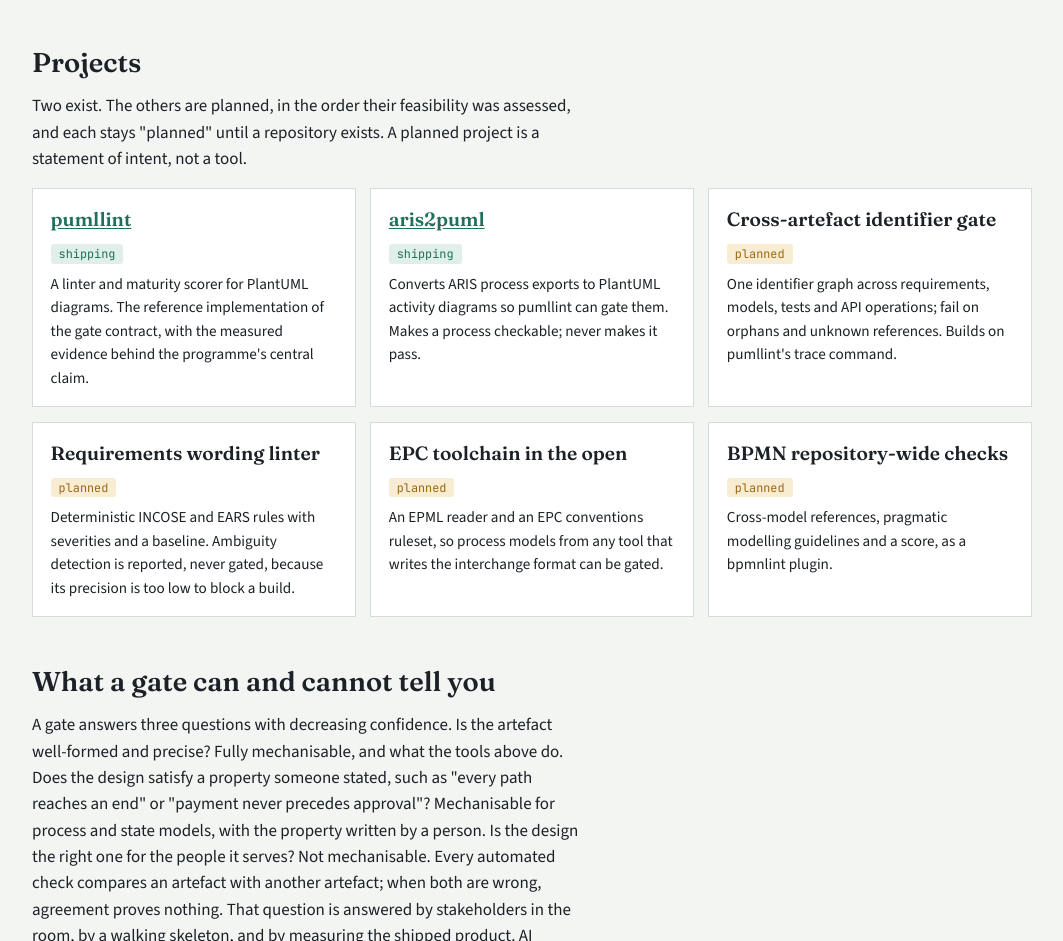
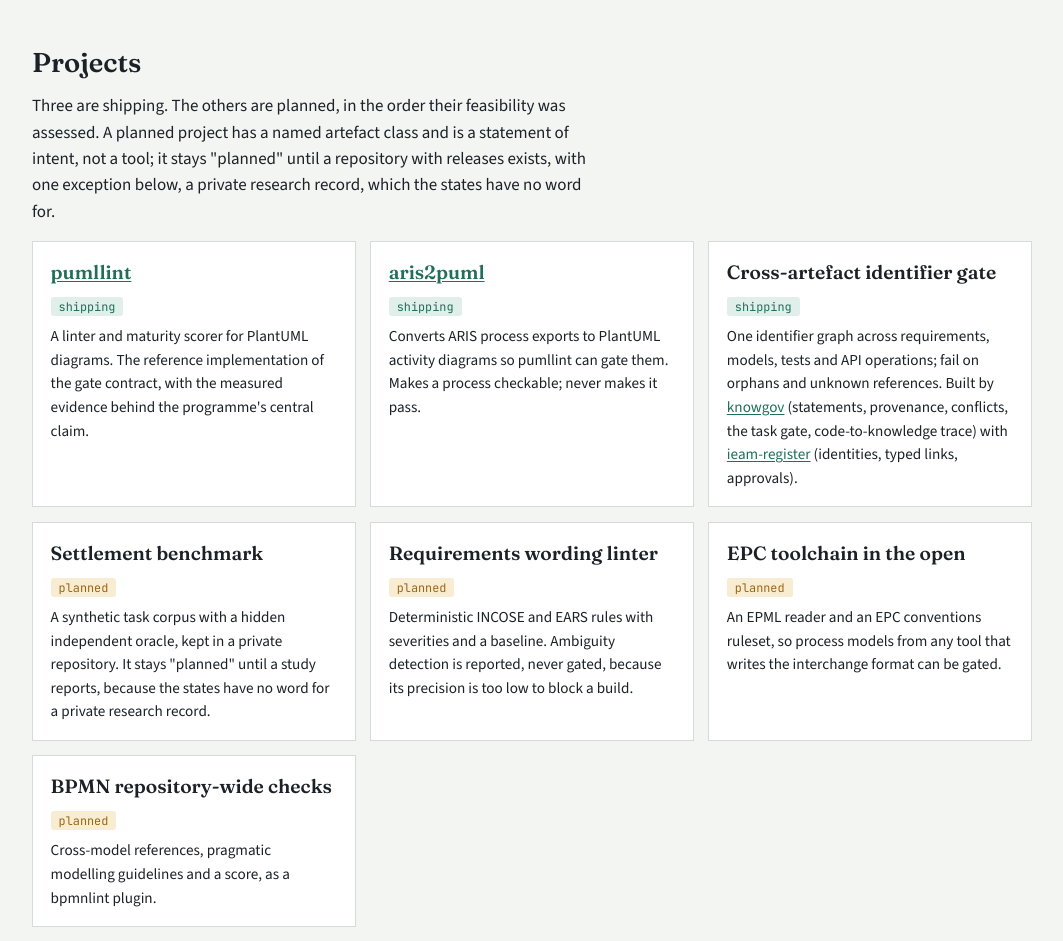
Before and after one commit to fdurieux/fdurieux.github.io, a plain HTML site: page index.html in a window 1280 px wide. Shown: the part 5144-6085 px from the top of the page, without its empty margins (108-1171 px from the left). Drawn offline with nearby package versions, Linux system fonts and the light colour scheme.

Commit message:
Page and README follow ROADMAP 2026-11-15: identifier gate shipping, settlement benchmark planned
Co-Authored-By: Claude Sonnet 5.5 <noreply@anthropic.com>
Claude-Session: https://claude.ai/code/session_01HTAA1Ssm3FrSZxCYcTsVtd

```diff
--- a/index.html
+++ b/index.html
@@ -226,11 +226,12 @@ footer p { max-width: 80ch; }
 </div>
 
 <h2>Projects</h2>
-<p>Two exist. The others are planned, in the order their feasibility was assessed, and each stays "planned" until a repository exists. A planned project is a statement of intent, not a tool.</p>
+<p>Three are shipping. The others are planned, in the order their feasibility was assessed. A planned project has a named artefact class and is a statement of intent, not a tool; it stays "planned" until a repository with releases exists, with one exception below, a private research record, which the states have no word for.</p>
 <div class="projects">
   <div class="project"><h3><a href="https://github.com/fdurieux/pumllint">pumllint</a></h3><span class="state covered">shipping</span><p>A linter and maturity scorer for PlantUML diagrams. The reference implementation of the gate contract, with the measured evidence behind the programme's central claim.</p></div>
   <div class="project"><h3><a href="https://github.com/fdurieux/aris2puml">aris2puml</a></h3><span class="state covered">shipping</span><p>Converts ARIS process exports to PlantUML activity diagrams so pumllint can gate them. Makes a process checkable; never makes it pass.</p></div>
-  <div class="project"><h3>Cross-artefact identifier gate</h3><span class="state planned">planned</span><p>One identifier graph across requirements, models, tests and API operations; fail on orphans and unknown references. Builds on pumllint's trace command.</p></div>
+  <div class="project"><h3>Cross-artefact identifier gate</h3><span class="state covered">shipping</span><p>One identifier graph across requirements, models, tests and API operations; fail on orphans and unknown references. Built by <a href="https://github.com/fdurieux/knowgov">knowgov</a> (statements, provenance, conflicts, the task gate, code-to-knowledge trace) with <a href="https://github.com/fdurieux/ieam-register">ieam-register</a> (identities, typed links, approvals).</p></div>
+  <div class="project"><h3>Settlement benchmark</h3><span class="state planned">planned</span><p>A synthetic task corpus with a hidden independent oracle, kept in a private repository. It stays "planned" until a study reports, because the states have no word for a private research record.</p></div>
   <div class="project"><h3>Requirements wording linter</h3><span class="state planned">planned</span><p>Deterministic INCOSE and EARS rules with severities and a baseline. Ambiguity detection is reported, never gated, because its precision is too low to block a build.</p></div>
   <div class="project"><h3>EPC toolchain in the open</h3><span class="state planned">planned</span><p>An EPML reader and an EPC conventions ruleset, so process models from any tool that writes the interchange format can be gated.</p></div>
   <div class="project"><h3>BPMN repository-wide checks</h3><span class="state planned">planned</span><p>Cross-model references, pragmatic modelling guidelines and a score, as a bpmnlint plugin.</p></div>
```
Also changed, not shown: 1 other file.
